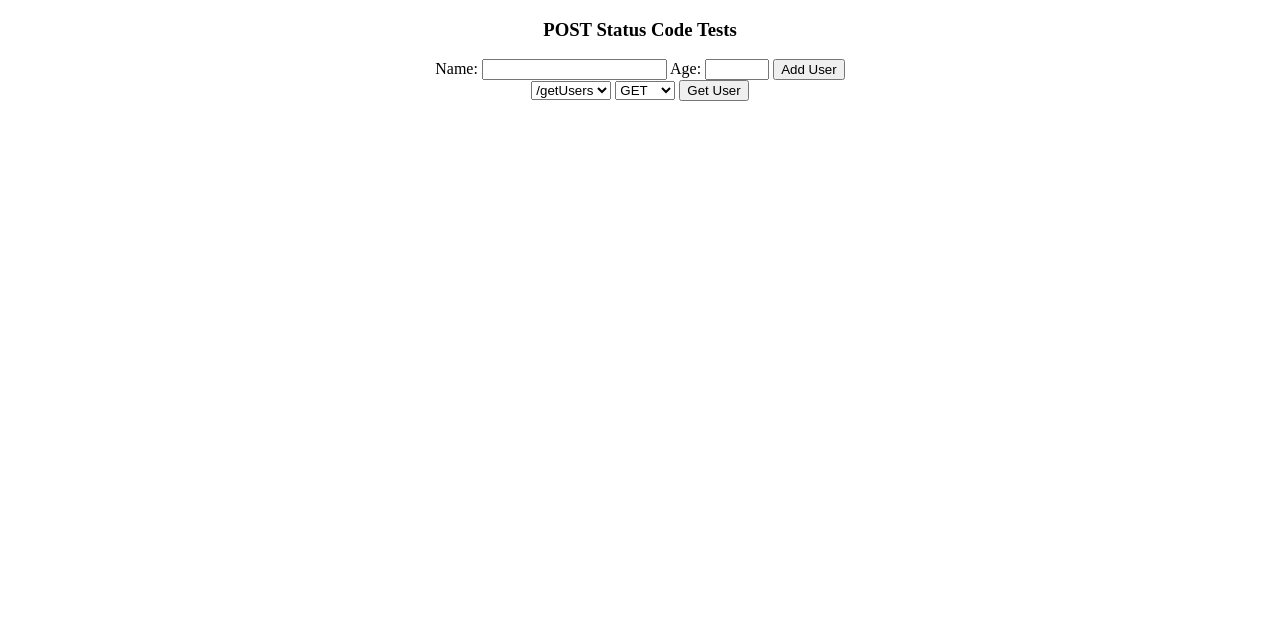
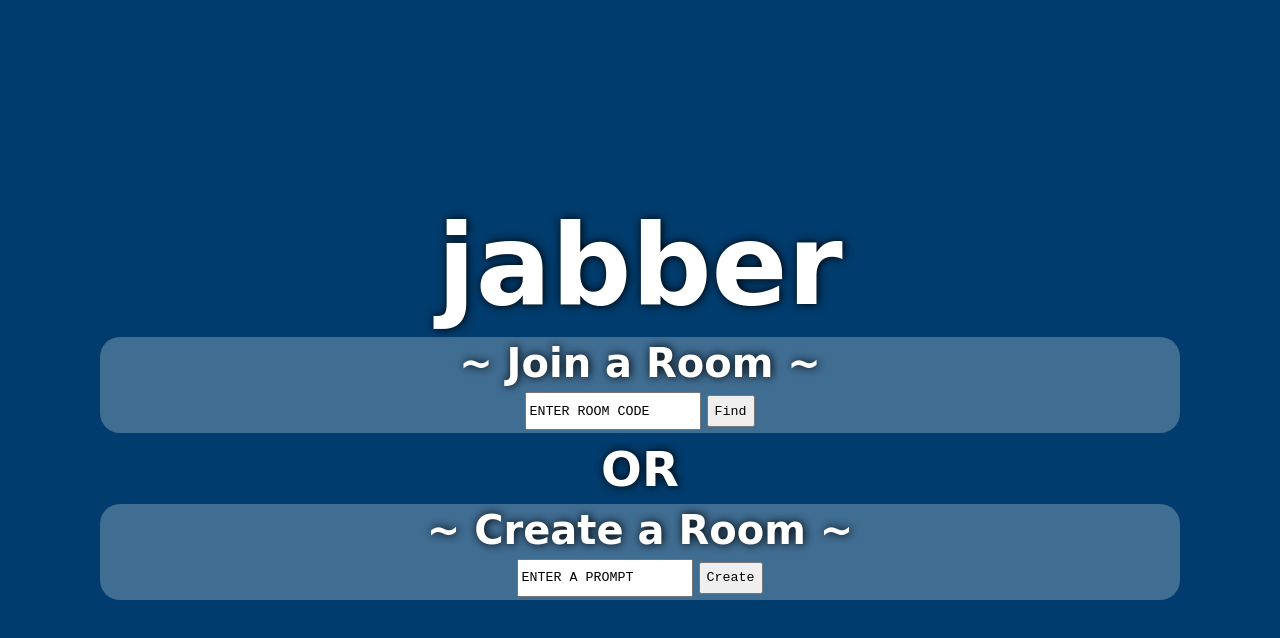
Before and after one commit to clh5602/jabber, a website: page client/client.html in a window 1280 px wide. Drawn offline with Linux system fonts and the light colour scheme; a web font is replaced by a local one.

Commit message:
working on front-end

```diff
--- a/client/client.html
+++ b/client/client.html
@@ -2,134 +2,40 @@
 <html lang="en">
 
 <head>
-  <title>Our simple HTTP server</title>
-  <link rel="stylesheet" type="text/css" href="/style.css">
+  <title>jabber</title>
+  <link rel="stylesheet" type="text/css" href="style.css">
+
+  <link rel="preconnect" href="https://fonts.googleapis.com">
+  <link rel="preconnect" href="https://fonts.gstatic.com" crossorigin>
+  <link href="https://fonts.googleapis.com/css2?family=Unkempt:wght@400;700&display=swap" rel="stylesheet">
 
   <script>
-    /*
-    // returns the "message" attribute from the given data
-    const getMessageFromData = (data, type) => {
-
-      // xml response
-      if (type === 'text/xml') {
-        const parsedResponse = new window.DOMParser().parseFromString(data, 'text/xml');
-        return parsedResponse.querySelector('message').textContent;
-      }
-
-      // default json
-      const parsedResponse = JSON.parse(data);
-      return parsedResponse.message;
-    }
-
-    //A function for handling our fetch response. Read init and sendFetch first.
-    const handleResponse = async (response) => {
-
-      response.text().then((resText) => {
-
-        //Let's grab the Content-Type header from the response.
-        const contentType = response.headers.get('Content-Type');
-
-        //Grab the content section from the HTML so we can put things on the screen.
-        const content = document.querySelector('#content');
-
-        // clear the content
-        content.innerHTML = ``;
-
-        //Create some dom elements to display later
-        const h1 = document.createElement('h1');
-        const p = document.createElement('p');
-
-        //Update header based on status code
-        switch (response.status) {
-          case 200: //Success
-            h1.textContent = "Success";
-            break;
-          case 400: //Bad Request
-            h1.textContent = "Bad Request";
-            break;
-          case 401: //Unauthorized
-            h1.textContent = "Unauthorized";
-            break;
-          case 403: //Forbidden
-            h1.textContent = "Forbidden";
-            break;
-          case 404: //Not Found
-            h1.textContent = "Resource Not Found";
-            break;
-          case 500: //Internal Server Error
-            h1.textContent = "Internal Server Error";
-            break;
-          case 501: //Not Implemented
-            h1.textContent = "Not Implemented";
-            break;
-          default: //Anything Else
-            h1.textContent = "Status Code not Implemented";
-            break;
-        }
-
-        // fill p with the message from the response
-        const messageResponse = getMessageFromData(resText, contentType);
-        if (messageResponse) {
-          p.textContent = `Message: ${messageResponse}`;
-        }
-
-        //Add the elements to the screen.
-        content.appendChild(h1);
-        content.appendChild(p);
-        console.log(resText);
-      });
-    };
-
-
-    const sendFetch = async () => {
-      // check values of the dropdown boxes
-      const url = document.getElementById('page').value;
-      const type = document.getElementById('type').value;
-
-      // configure options
-      const options = {
-        method: 'GET',
-        headers: { 'Accept': type },
-      }
-
-      const fetchPromise = fetch(url, options);
-      fetchPromise.then((response) => { handleResponse(response) });
-    };
-
-    const init = () => {
-      const sendButton = document.getElementById('send');
-      sendButton.addEventListener('click', sendFetch);
-    };
-
-    window.onload = init;
-    */
   </script>
 </head>
 
 <body>
-  <section id="top">
-    <h3>POST Status Code Tests</h3>
-    <form id="nameForm" action="/addUser" method="post">
-      <label for="name">Name: </label>
-      <input id="nameField" type="text" name="name" />
-      <label for="age">Age: </label>
-      <input id="ageField" type="number" name="age" min="0" max="100" step="1" />
-      <input type="submit" value="Add User" />
+  <div class="center">
+    <h1>jabber</h1>
+
+    <form id="joinForm" action="/joinRoom" method="get">
+      <h3>~ Join a Room ~</h3>
+      <div class="input-line">
+        <input id="nameField" type="text" value="ENTER ROOM CODE"/>
+        <input type="submit" value="Find" />
+      </div>
     </form>
-    <form id="userForm" action="/getUsers" method="get">
-      <select id='urlField'>
-        <option value='/getUsers'>/getUsers</option>
-        <option value='/notReal'>/notReal</option>
-      </select>
-      <select id="methodSelect">
-        <option value="get">GET</option>
-        <option value="head">HEAD</option>
-      </select>
-      <input type="submit" value="Get User" />
+
+    <h2>OR</h2>
+
+    <form id="createForm" action="/createRoom" method="get">
+      <h3>~ Create a Room ~</h3>
+      <div class="input-line">
+        <input id="nameField" type="text" value="ENTER A PROMPT"/>
+        <input type="submit" value="Create" />
+      </div>
     </form>
-  </section>
-  <section id="content">
-  </section>
+
+  </div>
 </body>
 
 </html>
--- a/client/style.css
+++ b/client/style.css
@@ -1,21 +1,80 @@
-html, body {
-  height: 100%;
-  width: 100%;
+body {
+  width: 100vw;
+  height: 100vh;
   margin: 0;
   padding: 0;
+  display: flex;
+  justify-content: space-around;
+  flex-direction: column;
+  background-color: rgb(0, 60, 109);
 }
 
-#top {
-  text-align: center;
-  margin: 0 auto;
+* {
+  font-family: 'Unkempt', cursive;
 }
 
-#top h1 {
-  font-size: 2em;
+#main {
+  height: 60vh;
 }
 
-#content {
-  margin-top: 100px;
-  font-size: 2em;
+h1 {
+  font-size: 7rem;
+  color: white;
+  text-shadow: rgb(0, 0, 0) 1px 0 10px;
+  margin: 0;
+}
+
+h2 {
+  font-size: 3rem;
+  color: white;
+  text-shadow: rgb(0, 0, 0) 1px 0 10px;
+  margin: 0;
+}
+
+h3 {
+  font-size: 2.5rem;
+  color: white;
+  text-shadow: rgb(0, 0, 0) 1px 0 10px;
+  margin: 0;
+}
+
+.center {
   text-align: center;
+  height: 50vh;
+  width: 1080px;
+  margin: auto auto;
+  display: flex;
+  justify-content: space-between;
+  flex-direction: column;
 }
+
+.input-line {
+  width: 500px;
+}
+
+input {
+  font-family: monospace;
+  height: 2rem;
+}
+
+label {
+  font-size: 1.5rem;
+  color: white;
+  text-shadow: rgb(0, 0, 0) 1px 0 10px;
+}
+
+form {
+  background-color: rgba(255, 255, 255, 0.25);
+  border-radius: 20px;
+  display: flex;
+  justify-content: space-around;
+  flex-direction: column;
+  height: 12vh;
+  align-items: center;
+}
+
+@media screen and (max-width: 1180px) {
+  .center {
+    width: 90vw;
+  }
+}
```
